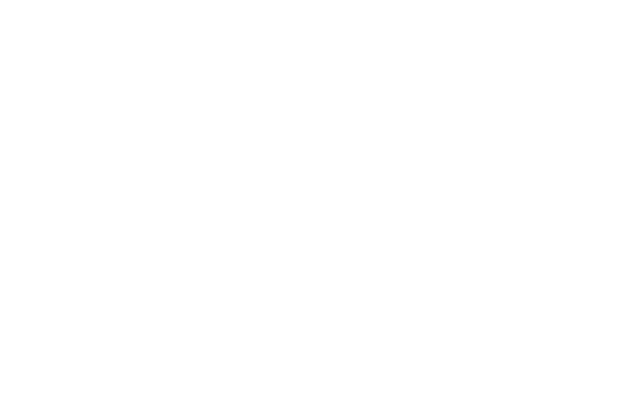
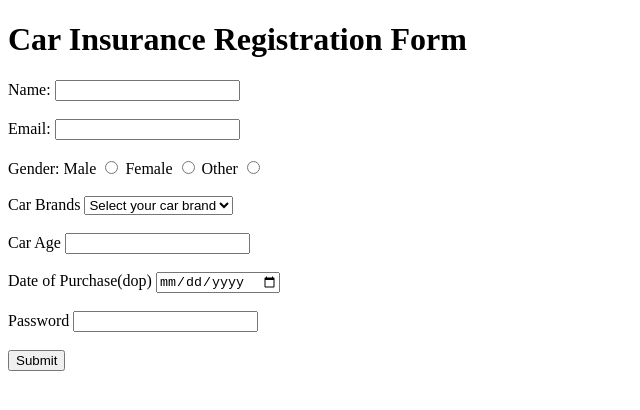
Before and after one commit to acciojob/car-insurance-form-kapex-coder, a website: page main.html in a window 1280 px wide. Shown: the whole page, without its empty margins (0-640 px from the left). Drawn offline with Linux system fonts and the light colour scheme.

Commit message:
Submitted: Solution-1

```diff
--- a/main.html
+++ b/main.html
@@ -1,16 +1,51 @@
 <!DOCTYPE html>
 
 <html>
+  <head>
+    <link rel="stylesheet" href="styles.css" />
+  </head>
 
-<head>
-	<link rel="stylesheet" href="styles.css">
-</head>
+  <body>
+    <!-- the entire body must be written by student -->
+    <main>
+      <h1>Car Insurance Registration Form</h1>
 
-<body>
-	<!-- the entire body must be written by student -->
-    <script type="text/javascript" src="./script.js">
-</script>
+      <form method="post">
+        <label for="name">Name: </label>
+        <input type="text" id="name" name="name" required /><br /><br />
 
-</body>
+        <label for="email">Email: </label>
+        <input type="email" id="email" name="email" required /><br /><br />
 
+        <label>Gender: </label>
+        <label for="male">Male</label>
+        <input type="radio" id="male" name="gender" value="male" required>
+        <label for="female">Female</label>
+        <input type="radio" id="female" name="gender" value="female" required>
+        <label for="other">Other</label>
+        <input type="radio" id="other" name="gender" value="other" required><br /><br />
+
+        <label for="cars">Car Brands</label>
+        <select id="cars" name="cars">
+          <option value="" disabled selected>Select your car brand</option>
+          <option value="bmw">BMW</option>
+          <option value="audi">Audi</option>
+          <option value="mercedez">Mercedez</option>
+        </select><br /><br />
+
+        <label for="carage">Car Age</label>
+        <input type="number" id="carage" name="carage" min="0" required /><br /><br />
+
+        <label for="dop">Date of Purchase(dop)</label>
+        <input type="date" id="dop" name="dop" required /><br /><br />
+
+        <label for="password">Password</label>
+        <input type="password" id="password" name="password" required /><br /><br />
+
+        <button type="submit">Submit</button>
+      </form>
+    </main>
+
+    <script type="text/javascript" src="./script.js"></script>
+  </body>
 </html>
--- a/styles.css
+++ b/styles.css
@@ -1,2 +1 @@
-
 /* Your CSS Code here. */
```
Also changed, not shown: package.json (+4 -4 lines), 1 other file.
